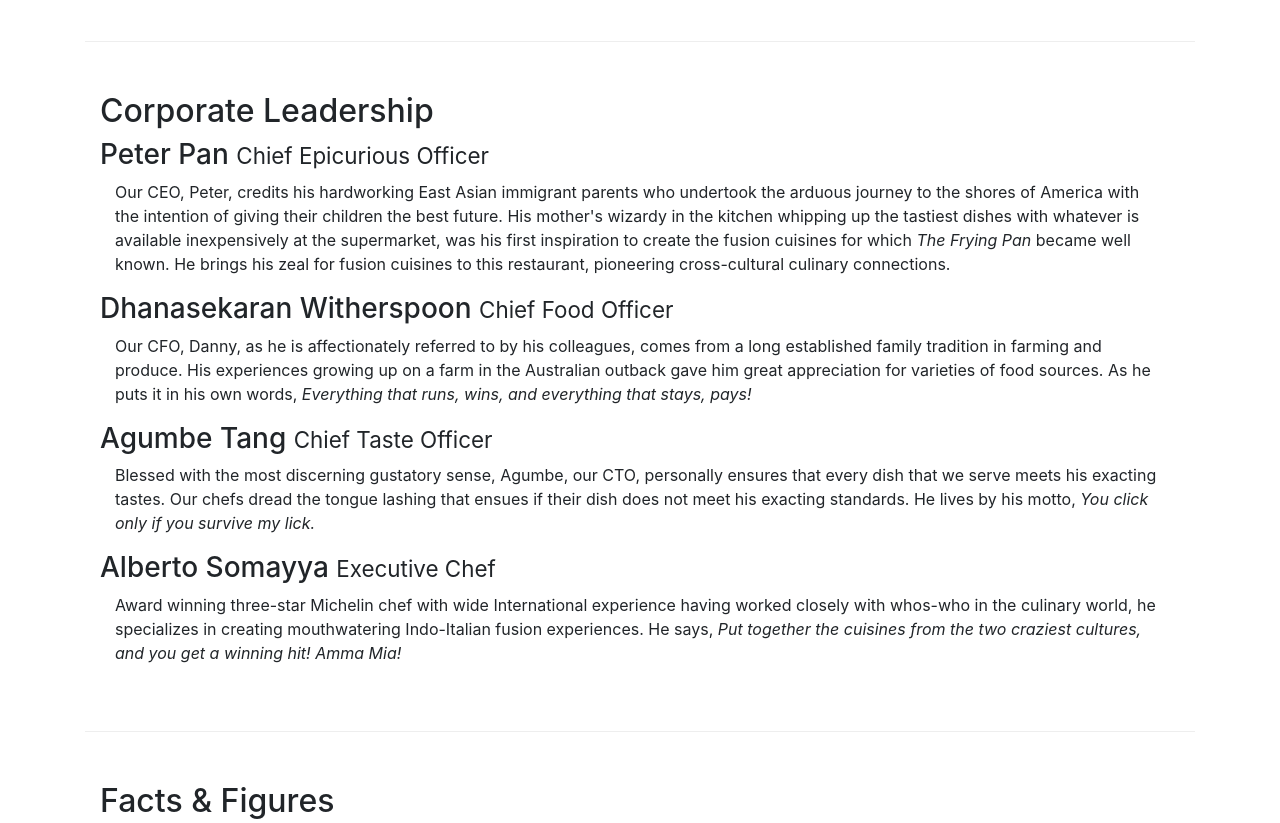
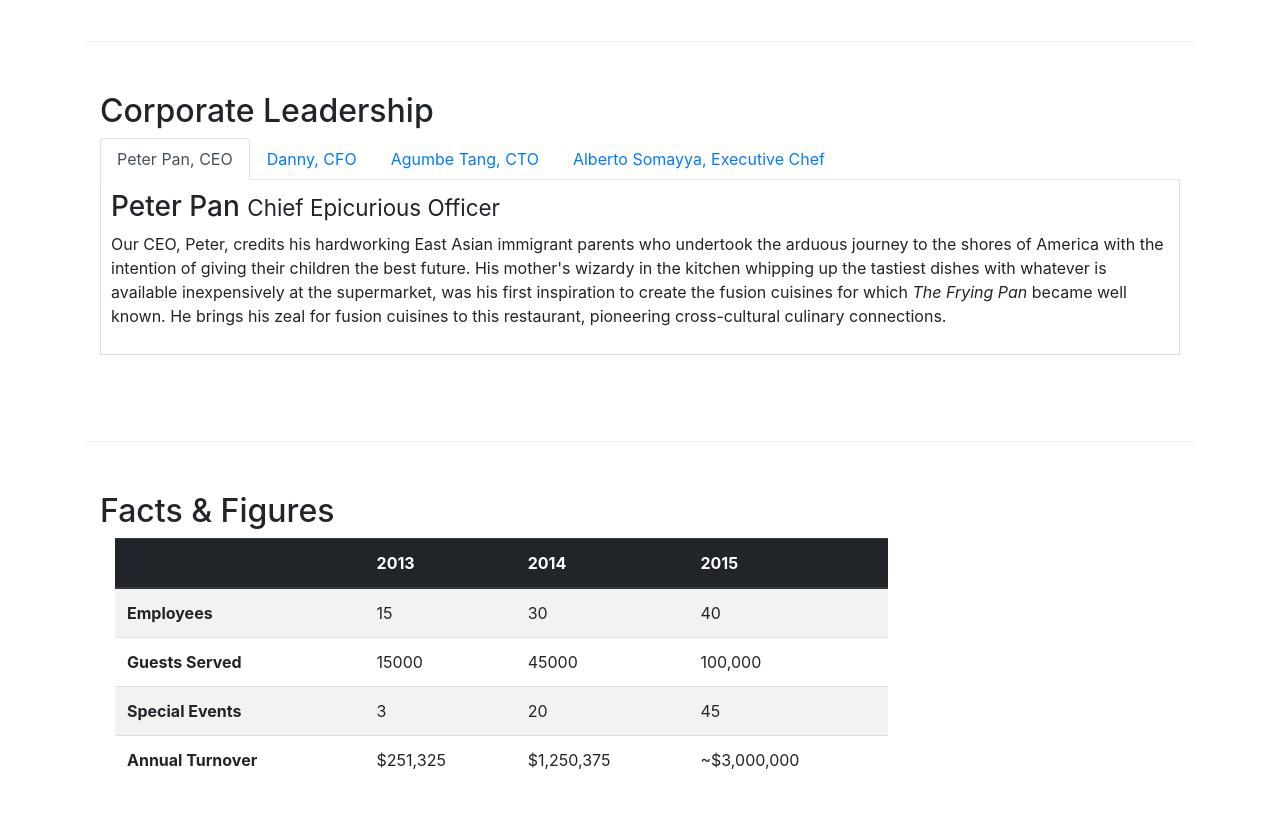
Before and after one commit to alyshanmaredia/Course_de_Bootstrap, a website: page aboutus.html in a window 1280 px wide. Shown: the part 880-1703 px from the top of the page. Drawn offline with nearby package versions, Linux system fonts and the light colour scheme.

Commit message:
Tab pill Navigation added in About Us Page

```diff
--- a/aboutus.html
+++ b/aboutus.html
@@ -147,8 +147,29 @@
       <div class="row row-content">
         <div class="col-12">
           <h2>Corporate Leadership</h2>
+          <ul class="nav nav-tabs">
+            <li class="nav-item">
+              <a href="#peter" class="nav-link active" role="tab" data-toggle="tab">Peter Pan, CEO</a>
+            </li>
+            <li class="nav-item">
+              <a href="#danny" class="nav-link" role="tab" data-toggle="tab">
+                Danny, CFO
+              </a>
+            </li>
+            <li class="nav-item">
+              <a href="#agumbe" class="nav-link" role="tab" data-toggle="tab">
+                Agumbe Tang, CTO
+              </a>
+            </li>
+            <li class="nav-item">
+              <a href="#alberto" class="nav-link" role="tab" data-toggle="tab">
+                Alberto Somayya, Executive Chef
+              </a>
+            </li>
+          </ul>
+          <div class="tab-content">
+            <div role="tabpanel" class="tab-pane fade show active" id="peter">
               <h3>Peter Pan <small>Chief Epicurious Officer</small></h3>
-          <div class="col-12 d-none d-sm-block">
                    <p>
               Our CEO, Peter, credits his hardworking East Asian immigrant
               parents who undertook the arduous journey to the shores of America
@@ -161,8 +182,8 @@
               culinary connections.
             </p>
             </div>
+            <div role="tabpanel" class="tab-pane fade show" id="danny">
               <h3>Dhanasekaran Witherspoon <small>Chief Food Officer</small></h3>
-          <div class="col-12 d-none d-sm-block">
               <p>
                 Our CFO, Danny, as he is affectionately referred to by his
                 colleagues, comes from a long established family tradition in
@@ -175,8 +196,8 @@
                 >
               </p>
             </div>
+            <div role="tabpanel" class="tab-pane fade show" id="agumbe">
               <h3>Agumbe Tang <small>Chief Taste Officer</small></h3>
-          <div class="col-12 d-none d-sm-block">
               <p>
                 Blessed with the most discerning gustatory sense, Agumbe, our CTO,
                 personally ensures that every dish that we serve meets his
@@ -186,8 +207,8 @@
                 <em>You click only if you survive my lick.</em>
               </p>
             </div>
+            <div role="tabpanel" class="tab-pane fade show" id="alberto">
               <h3>Alberto Somayya <small>Executive Chef</small></h3>
-          <div class="col-12 d-none d-sm-block">
               <p>
                 Award winning three-star Michelin chef with wide International
                 experience having worked closely with whos-who in the culinary
@@ -199,6 +220,11 @@
                 >
               </p>
             </div>
+          </div>
+
+
+
+
         </div>
       </div>
       <div class="row row-content">
@@ -248,7 +274,7 @@
           </div>
         </div>
       </div>
-    </div>
+
 
     <footer class="footer">
       <div class="container">
--- a/css/styles.css
+++ b/css/styles.css
@@ -38,3 +38,10 @@ body {
 .navbar-dark {
   background-color: #512da8;
 }
+
+.tab-content {
+  border-left: 1px solid #ddd;
+  border-right: 1px solid #ddd;
+  border-bottom: 1px solid #ddd;
+  padding: 10px;
+}
```
Lines whose indentation alone changed are shown as unchanged.
